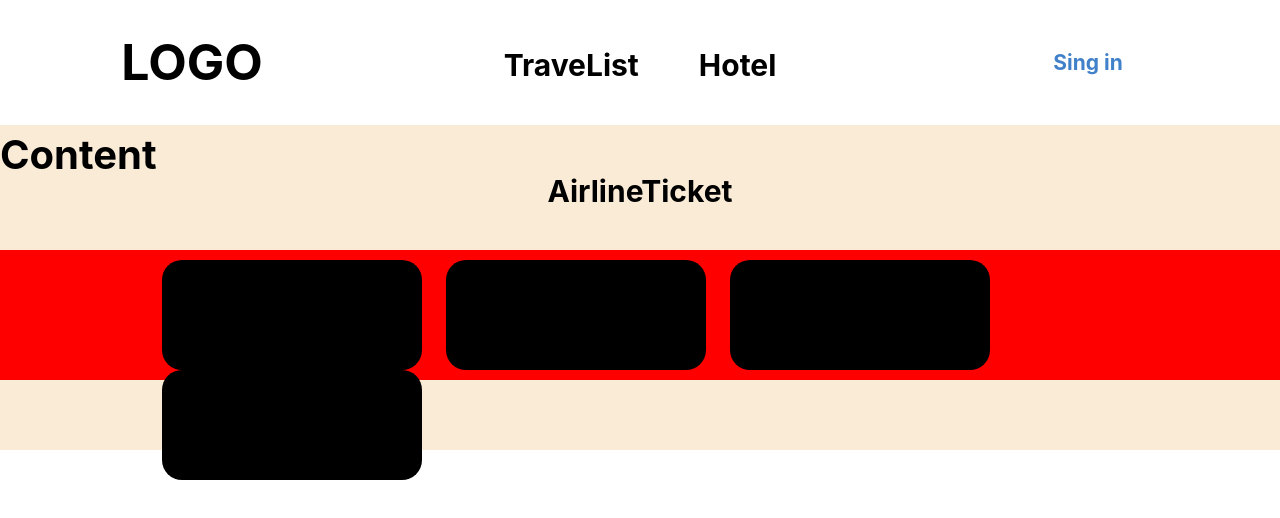
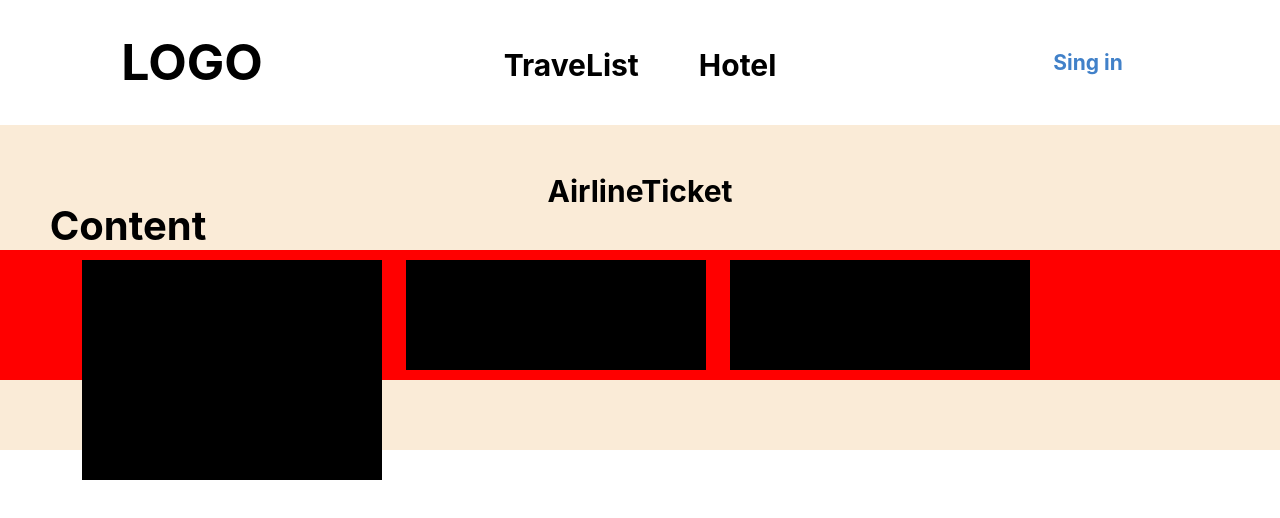
Before and after one commit to ykkc21/Capstone, a React (Create React App) app in the folder project/: page /admin in a window 1280 px wide. Shown: the top 518 px of the page. Built offline with nearby package versions, Linux system fonts and the light colour scheme.

Commit message:
commit
commit

```diff
--- a/project/src/styles/Admin.module.css
+++ b/project/src/styles/Admin.module.css
@@ -24,23 +24,37 @@
 .CountBox > h1 {
   font-weight: bold;
   font-size: 40px;
+  position: absolute;
+  top: 50%;
+  left: 10%;
+  transform: translate(-50%, -50%);
 }
 .CountBox > .s_countbox {
   width: 100%;
   height: 130px;
-  background-color: red;
   position: absolute;
   top: 70%;
   left: 50%;
   transform: translate(-50%, -50%);
-  padding: 10px 150px;
+  background-color: red;
+  padding: 10px 70px;
 }
 
 .CountBox > .s_countbox > .s_box {
-  width: 260px;
+  width: 300px;
   height: 110px;
   background-color: #000;
-  border-radius: 20px;
   float: left;
   margin: 0 12px;
 }
+
+.countbox > .s_countbox > .s_box:nth-of-type(1) {
+  display: block;
+  border-top-left-radius: 20px;
+  border-bottom-left-radius: 20px;
+}
+
+.countbox > .s_countbox > .s_box:nth-of-type(4) {
+  border-top-right-radius: 20px;
+  border-bottom-right-radius: 20px;
+}
```
